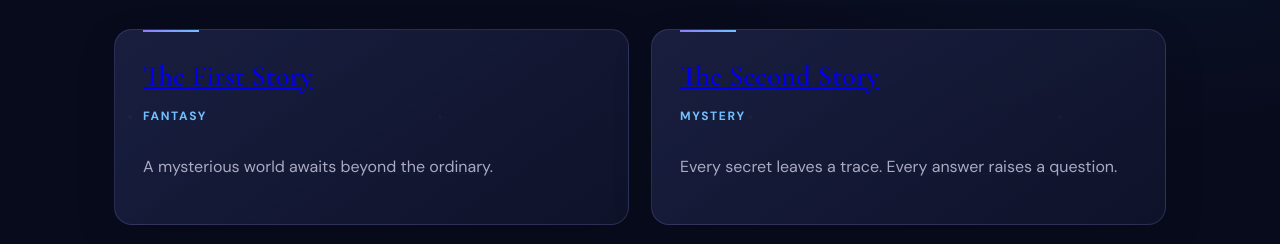
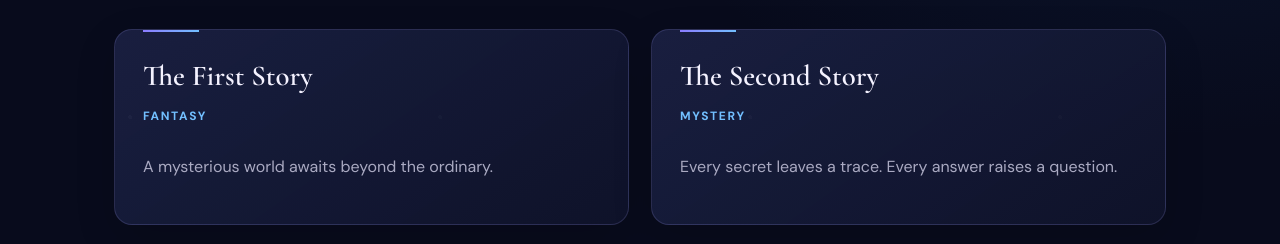
Before and after one commit to Vergil-106/Vergil-106.github.io, a plain HTML site: page index.html in a window 1280 px wide. Shown: the part 657-901 px from the top of the page. Drawn offline with nearby package versions, Linux system fonts and the light colour scheme.

Commit message:
Update styles.css

```diff
--- a/styles.css
+++ b/styles.css
@@ -352,6 +352,43 @@
     }
 }
 
+/* Clickable story cards */
+
+.story-card-link {
+    display: block;
+    height: 100%;
+    color: inherit;
+    text-decoration: none;
+    cursor: pointer;
+}
+
+.story-card-link:visited,
+.story-card-link:hover,
+.story-card-link:active {
+    color: inherit;
+    text-decoration: none;
+}
+
+.story-card-link h3 {
+    color: var(--text);
+    transition: color 0.25s ease;
+}
+
+.story-card:hover .story-card-link h3 {
+    color: var(--blue);
+}
+
+.story-card-link p {
+    text-decoration: none;
+}
+
+.story-card-link:focus-visible {
+    outline: 2px solid var(--blue);
+    outline-offset: 5px;
+    border-radius: 8px;
+}
+
+
 /* Text selection */
 
 ::selection {
```
